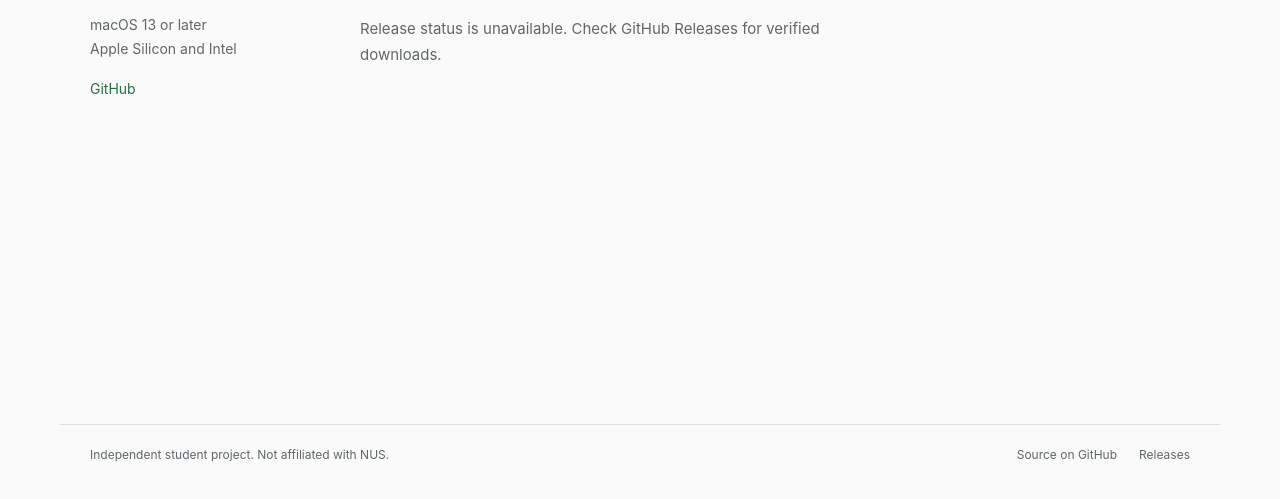
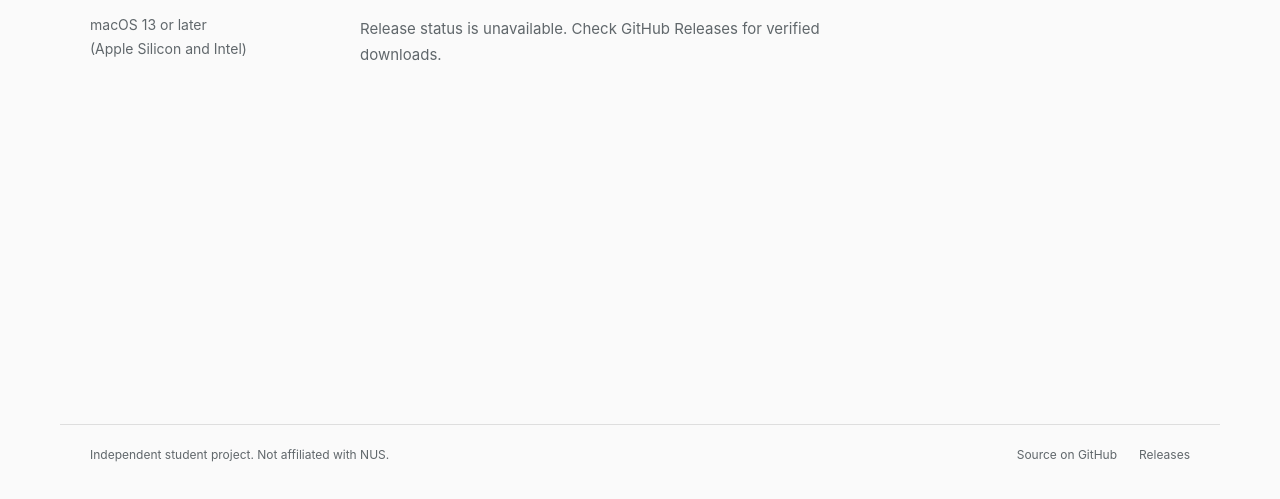
Before and after one commit to ppannawitt/print-soc, a website: page site/index.html in a window 1280 px wide. Shown: the part 273-772 px from the top of the page. Drawn offline with Linux system fonts and the light colour scheme; no server answers.

Commit message:
Simplify Mac download page copy

```diff
--- a/site/index.html
+++ b/site/index.html
@@ -4,5 +4,5 @@
 <meta http-equiv="Content-Security-Policy" content="default-src 'self'; script-src 'self'; style-src 'self'; img-src 'self'; connect-src https://api.github.com; object-src 'none'; base-uri 'self'; form-action 'none'">
 <title>Download · Print @ SoC</title><link rel="icon" href="logo.svg" type="image/svg+xml"><link rel="stylesheet" href="style.css"><script src="release.js" defer></script></head>
 <body><a class="skip" href="#main">Skip to content</a><header class="site-header"><a class="brand" href="index.html"><img src="logo.svg" width="30" height="30" alt="">Print @ SoC</a><nav aria-label="Main navigation"><a href="index.html" aria-current="page">Download</a><a href="printing.html">Printing</a><a href="ssh-keys.html">SSH keys</a></nav></header>
-<main id="main" class="download-page"><aside class="project-info"><img src="logo.svg" width="80" height="80" alt="Print @ SoC icon"><h2>Print @ SoC</h2><p>For NUS School of Computing</p><p>macOS 13 or later<br>Apple Silicon and Intel</p><a href="https://github.com/ppannawitt/print-soc">GitHub</a></aside><article><h1>Download Print @ SoC</h1><p>A macOS app for printing PDFs at the NUS School of Computing.</p><p><button id="download" class="download-button" disabled>Download for macOS</button></p><p id="release-status" role="status">V1 is being prepared. The download will be available after release verification.</p><a id="checksum" hidden>SHA-256 checksum</a><noscript><p>Find verified downloads on <a href="https://github.com/ppannawitt/print-soc/releases">GitHub Releases</a>.</p></noscript></article></main>
+<main id="main" class="download-page"><aside class="project-info"><img src="logo.svg" width="80" height="80" alt="Print @ SoC icon"><h2>Print @ SoC</h2><p>For NUS School of Computing</p><p>macOS 13 or later<br>(Apple Silicon and Intel)</p></aside><article><h1>Download Print @ SoC</h1><p>A macOS app for printing PDFs at the NUS School of Computing.</p><p><button id="download" class="download-button" disabled>Download for macOS</button></p><p id="release-status" role="status">Downloads are listed on GitHub Releases.</p><a id="checksum" hidden>SHA-256 checksum</a><noscript><p>Find verified downloads on <a href="https://github.com/ppannawitt/print-soc/releases">GitHub Releases</a>.</p></noscript></article></main>
 <footer><span>Independent student project. Not affiliated with NUS.</span><div><a href="https://github.com/ppannawitt/print-soc">Source on GitHub</a><a href="https://github.com/ppannawitt/print-soc/releases">Releases</a></div></footer></body></html>
```
